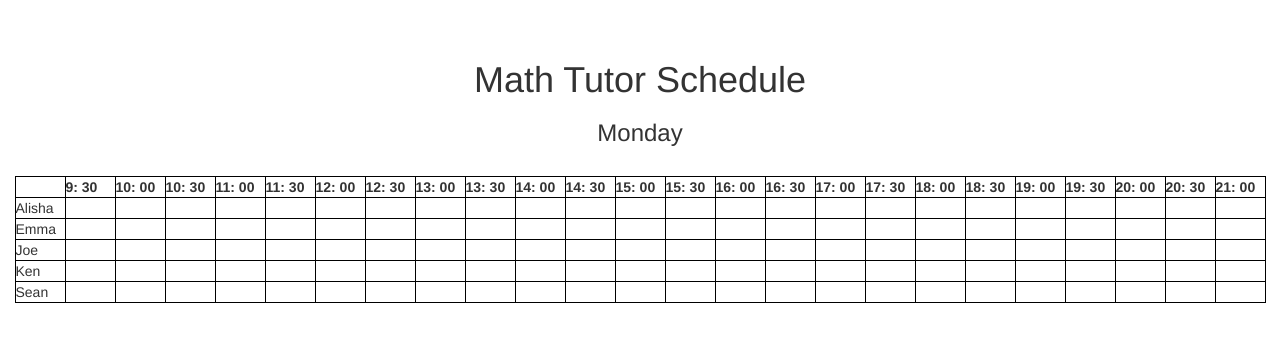
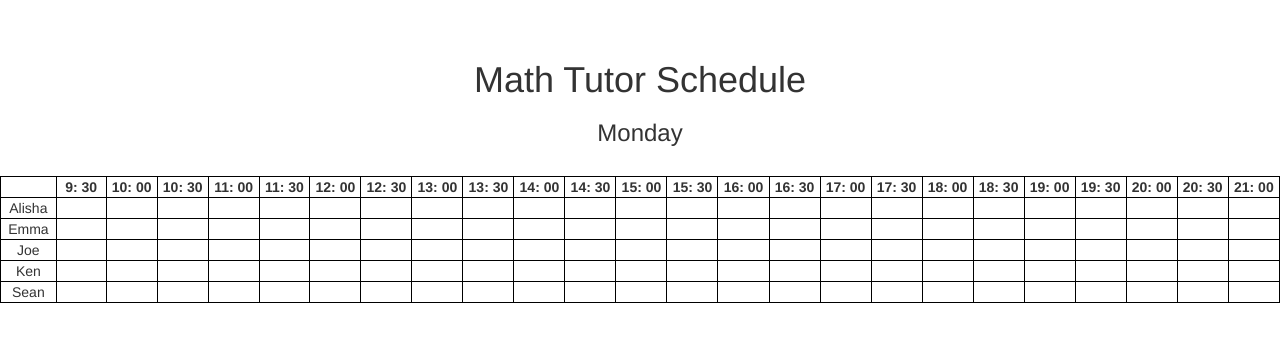
Before and after one commit to bakatarekun/CS416Project, a Django app: page /schedule in a window 1280 px wide. Shown: the top 342 px of the page. Run offline with Django 3.2, Linux system fonts and the light colour scheme; data comes from the database, SQL or seed files in the repository; some libraries are stand-ins or nearby versions.

Commit message:
adjust cells in the table

```diff
--- a/templates/mathSchedule.html
+++ b/templates/mathSchedule.html
@@ -56,12 +56,12 @@
                 if (s > 8) {
                     if (s % 2 == 0) {
                         counter++;
-                        content += '<th style="width:50px;">' + counter + ': 00' + '</th>'
+                        content += '<th class="thformat">' + counter + ': 00' + '</th>'
                     } else {
-                        content += '<th style="width:50px;">' + counter + ': 30' + '</th>'
+                        content += '<th class="thformat">' + counter + ': 30' + '</th>'
                     }
                 } else {
-                    content += '<th style="width:50px;">' + '&nbsp' + '</th>'
+                    content += '<th class="thformat">' + '&nbsp' + '</th>'
                 }
             }
 
@@ -72,18 +72,18 @@
                 for (s = 0; s < 25; s++) {
 
                     if (s == 0) {
-                        content += '<td style="width:50px">' + setoftutors[i].fields.firstname + '</td>'
+                        content += '<td class="tdformat">' + setoftutors[i].fields.firstname + '</td>'
                         rowcounter++
                     } else {
                         if(setoftutors[i].fields.typeofstaff == 'EA')
-                        { content += '<td style="width:50px;" name="eacell" >' + '&nbsp' + '</td>'}
+                        { content += '<td class="tdformat" name="eacell" >' + '&nbsp' + '</td>'}
                         else if (setoftutors[i].fields.typeofstaff == 'SA')
                         {
-                            content += '<td style="width:50px;" name="sacell" >' + '&nbsp' + '</td>'
+                            content += '<td class="tdformat"  name="sacell" >' + '&nbsp' + '</td>'
                         }
                         else
                         {
-                            content += '<td style="width:50px;" name="workstudy" >' + '&nbsp' + '</td>'
+                            content += '<td class="tdformat"  name="workstudy" >' + '&nbsp' + '</td>'
                         }
                     }
 
@@ -104,8 +104,14 @@
 
 
     <style type="text/css">
-        table, th, td {
+        table {
             border: 1px solid black;
+
+        }
+        th, td {
+            border: 1px solid black;
+             width:60px;
+            text-align: center;
         }
         .eacellcolor {
             background: greenyellow;
```
